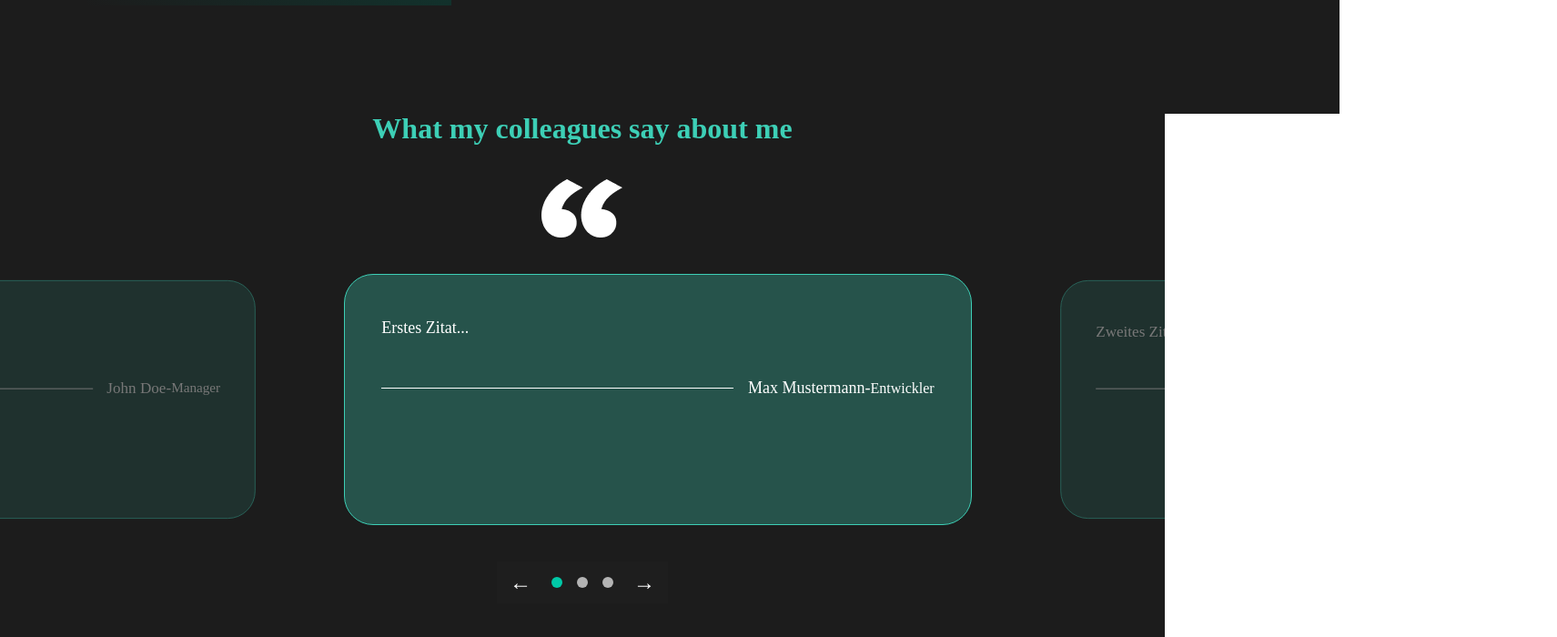
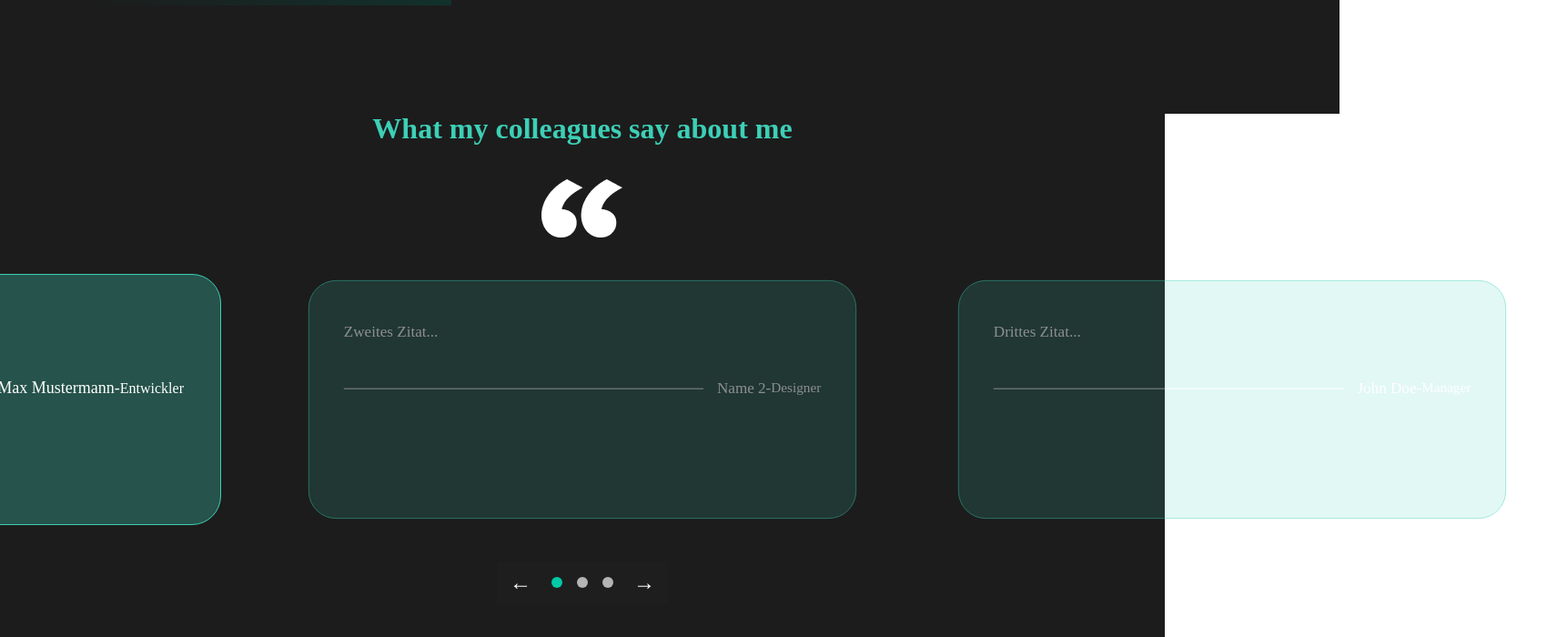
Before and after one commit to bethmannRolf/portfolio, an Angular app: page / in a window 1280 px wide. Shown: the part 3460-4160 px from the top of the page at 91% size, 1711 px wide, since content can reach past the window. Built offline with nearby package versions, Linux system fonts and the light colour scheme.

Commit message:
working on 3 quotation before skills

```diff
--- a/src/app/quotations/quotations.component.css
+++ b/src/app/quotations/quotations.component.css
@@ -1,3 +1,4 @@
+@charset "UTF-8";
 .quotations-section {
   background-color: #1c1c1c;
   color: white;
@@ -5,6 +6,7 @@
   flex-direction: column;
   align-items: center;
   gap: 40px;
+  width: 100vw;
 }
 
 .what-colleagues-say {
@@ -18,28 +20,26 @@
 .slider-container {
   display: flex;
   justify-content: center;
-  align-items: center;
   overflow: hidden;
   position: relative;
-  width: 100%;
   max-width: 100vw;
-  margin: 0 auto;
 }
 
 .slides-wrapper {
   display: flex;
-  transition: transform 0.5s ease-in-out;
-  gap: 80px;
+  transition: transform 0.5s ease;
+  will-change: transform;
 }
 
 .slide {
-  flex: 0 0 calc(100% / 3);
-  max-width: calc(100% / 3);
-  opacity: 0.4;
+  width: 632px;
+  margin: 0 40px;
+  opacity: 0.5;
   transform: scale(0.95);
-  transition: all 0.3s ease;
+  transition: transform 0.3s ease, opacity 0.3s ease;
   height: 274px;
   width: 632px;
+  /* Die tatsächliche Breite der Slides */
   border: 1px solid #3dcfb6;
   background-color: rgba(61, 207, 182, 0.3);
   border-radius: 32px;
@@ -49,3 +49,8 @@
   opacity: 1;
   transform: scale(1);
 }
+
+.slide.active {
+  opacity: 1;
+  transform: scale(1);
+}
--- a/src/app/quotations/quotations.component.html
+++ b/src/app/quotations/quotations.component.html
@@ -1,25 +1,42 @@
-<div class="quotations-section">
+<!-- <div class="quotations-section">
   <span class="what-colleagues-say">What my colleagues say about me</span>
   <img class="quote-sign-styling" src="../../assets/img/quotations/quotes.png">
 
 
 
-  <div class="slider-container">
-    <div class="slides-wrapper" [style.transform]="getSlideTransform()">
-      <div *ngFor="let slide of getVisibleSlides(); let i = index" class="slide" [class.active]="i === 1">
-        <app-quotation-card [text]="slide.text" [name]="slide.name" [position]="slide.position"></app-quotation-card>
-      </div>
+
+   <div class="slides-wrapper" [style.transform]="getSlideTransform()">
+    <div *ngFor="let slide of slides; let i = index"
+         class="slide"
+         [class.active]="i === currentIndex">
+      <app-quotation-card [text]="slide.text" [name]="slide.name" [position]="slide.position"></app-quotation-card>
     </div>
   </div>
-
-
-
-
-
 
 
   <app-slider-navigation [slides]="slides" [currentIndex]="currentIndex" (indexChanged)="onSlideChanged($event)">
   </app-slider-navigation>
 
 
+</div> -->
+
+
+<div class="quotations-section">
+  <span class="what-colleagues-say">What my colleagues say about me</span>
+  <img class="quote-sign-styling" src="../../assets/img/quotations/quotes.png" />
+
+  <div class="slider-container">
+    <div class="slides-wrapper" [style.transform]="getSlideTransform()">
+      <div *ngFor="let slide of slides; let i = index"
+           class="slide"
+           [class.active]="i === currentIndex">
+        <app-quotation-card [text]="slide.text" [name]="slide.name" [position]="slide.position"></app-quotation-card>
+      </div>
+    </div>
+
+  </div>
+
+
+  <app-slider-navigation [slides]="slides" [currentIndex]="currentIndex" (indexChanged)="onSlideChanged($event)">
+  </app-slider-navigation>
 </div>
--- a/src/app/quotations/quotations.component.min.css
+++ b/src/app/quotations/quotations.component.min.css
@@ -1 +1 @@
-.quotations-section{background-color:#1c1c1c;color:white;display:flex;flex-direction:column;align-items:center;gap:40px}.what-colleagues-say{font-weight:700;font-size:32px;line-height:100%;letter-spacing:0%;color:#3dcfb6}.slider-container{display:flex;justify-content:center;align-items:center;overflow:hidden;position:relative;width:100%;max-width:100vw;margin:0 auto}.slides-wrapper{display:flex;transition:transform 0.5s ease-in-out;gap:80px}.slide{flex:0 0 calc(100% / 3);max-width:calc(100% / 3);opacity:0.4;transform:scale(0.95);transition:all 0.3s ease;height:274px;width:632px;border:1px solid #3dcfb6;background-color:rgba(61,207,182,0.3);border-radius:32px}.slide.active{opacity:1;transform:scale(1)}
+.quotations-section{background-color:#1c1c1c;color:white;display:flex;flex-direction:column;align-items:center;gap:40px;width:100vw}.what-colleagues-say{font-weight:700;font-size:32px;line-height:100%;letter-spacing:0%;color:#3dcfb6}.slider-container{display:flex;justify-content:center;overflow:hidden;position:relative;max-width:100vw}.slides-wrapper{display:flex;transition:transform 0.5s ease;will-change:transform}.slide{width:632px;margin:0 40px;opacity:0.5;transform:scale(0.95);transition:transform 0.3s ease, opacity 0.3s ease;height:274px;width:632px;border:1px solid #3dcfb6;background-color:rgba(61,207,182,0.3);border-radius:32px}.slide.active{opacity:1;transform:scale(1)}.slide.active{opacity:1;transform:scale(1)}
--- a/src/app/quotations/quotations.component.scss
+++ b/src/app/quotations/quotations.component.scss
@@ -6,6 +6,7 @@
     flex-direction: column;
     align-items: center;
     gap: 40px;
+    width: 100vw;
 
 }
 
@@ -22,39 +23,61 @@
 
 // }
 
+// .slider-container {
+//   overflow: hidden;
+//   width: 100%;
+//   display: flex;
+//   justify-content: center;
+//   margin: 40px 0;
+//   }
+
 .slider-container {
+  .slider-container {
+    overflow: hidden;
+    width: 100vw;
     display: flex;
     justify-content: center;
-    align-items: center;
-    overflow: hidden;
     position: relative;
-    width: 100%;
-    max-width: 100vw; // z. B.
-    margin: 0 auto;
   }
 
-  .slides-wrapper {
-    display: flex;
-    transition: transform 0.5s ease-in-out;
-    gap: 80px;
-  }
+}
+
+.slides-wrapper {
+  display: flex;
+  transition: transform 0.5s ease;
+  gap: 80px; /* statt margin an jeder Slide */
+  padding: 0 40px; /* sorgt für gleichmäßigen Abstand links/rechts */
+}
 
 
+
+  // .slides-wrapper {
+  //   display: flex;
+  //   transition: transform 0.5s ease-in-out;
+  // }
+
   .slide {
-    flex: 0 0 calc(100% / 3);
-    max-width: calc(100% / 3);
-    opacity: 0.4;
+    flex-shrink: 0;
+    width: 632px;
+    height: 274px;
+
+    opacity: 0.5;
     transform: scale(0.95);
-    transition: all 0.3s ease;
+    transition: transform 0.3s ease, opacity 0.3s ease;
 
-    height: 274px;
-    width: 632px;//632px originalö
     border: 1px solid rgba(61, 207, 182, 1);
     background-color: rgba(61, 207, 182, 0.3);
     border-radius: 32px;
 
 
+
+    &.active {
+      opacity: 1;
+      transform: scale(1);
+    }
   }
+
+
 
   .slide.active {
     opacity: 1;
--- a/src/app/quotations/quotations.component.ts
+++ b/src/app/quotations/quotations.component.ts
@@ -1,31 +1,122 @@
+// import { Component } from '@angular/core';
+// import { QuotationCardComponent } from './quotation-card/quotation-card.component';
+// import { SliderNavigationComponent } from './slider-navigation/slider-navigation.component';
+// import { CommonModule } from '@angular/common';
+// @Component({
+//   selector: 'app-quotations',
+//   standalone: true,
+//   imports: [QuotationCardComponent, SliderNavigationComponent, CommonModule],
+//   templateUrl: './quotations.component.html',
+//   styleUrl: './quotations.component.scss'
+// })
+// export class QuotationsComponent {
+
+//   currentIndex = 0;
+
+
+//   onSlideChanged(index: number) {
+//     const slidesLength = this.slides.length;
+
+//     // Damit wir nicht aus dem Array rauslaufen:
+//     this.currentIndex = (index + slidesLength) % slidesLength;
+
+//     console.log('Aktueller Index nach Änderung:', this.currentIndex);
+//   }
+
+
+
+
+
+
+
+
+
+//   getVisibleSlides() {
+//     const prev = (this.currentIndex - 1 + this.slides.length) % this.slides.length;
+//     const next = (this.currentIndex + 1) % this.slides.length;
+//     return [this.slides[prev], this.slides[this.currentIndex], this.slides[next]];
+//   }
+
+
+
+
+
+
+
+//   slides = [
+//     {
+//       text: 'Erstes Zitat...',
+//       name: 'Max Mustermann',
+//       position: 'Entwickler'
+//     },
+//     {
+//       text: 'Zweites Zitat...',
+//       name: 'Name 2',
+//       position: 'Designer'
+//     },
+//     {
+//       text: 'Drittes Zitat...',
+//       name: 'John Doe',
+//       position: 'Manager'
+//     },
+//     {
+//       text: 'Vierte Zitat...',
+//       name: 'Name 2',
+//       position: 'Designer'
+//     },
+//     {
+//       text: 'Fünftes Zitat...',
+//       name: 'Name 2',
+//       position: 'Designer'
+//     },
+//     {
+//       text: 'Sechstes Zitat...',
+//       name: 'Name 2',
+//       position: 'Designer'
+//     },
+//   ];
+
+
+
+
+//   getSlideTransform() {
+//     const slideWidth = 712; // 632 + 80 Abstand
+//     const offset = this.currentIndex * slideWidth;
+//     return `translateX(-${offset}px)`;
+//   }
+
+
+
+
+// }
 import { Component } from '@angular/core';
+import { CommonModule } from '@angular/common';
 import { QuotationCardComponent } from './quotation-card/quotation-card.component';
 import { SliderNavigationComponent } from './slider-navigation/slider-navigation.component';
-import { CommonModule } from '@angular/common';
+
 @Component({
   selector: 'app-quotations',
   standalone: true,
-  imports: [QuotationCardComponent, SliderNavigationComponent, CommonModule],
+  imports: [CommonModule, QuotationCardComponent, SliderNavigationComponent],
   templateUrl: './quotations.component.html',
-  styleUrl: './quotations.component.scss'
+  styleUrls: ['./quotations.component.scss']
 })
 export class QuotationsComponent {
-
   currentIndex = 0;
 
-  // onSlideChanged(index: number) {
-  //   this.currentIndex = index;
-  // }
-
+  slides = [
+    { text: 'Erstes Zitat...', name: 'Max Mustermann', position: 'Entwickler' },
+    { text: 'Zweites Zitat...', name: 'Name 2', position: 'Designer' },
+    { text: 'Drittes Zitat...', name: 'John Doe', position: 'Manager' }
+    // { text: 'Viertes Zitat...', name: 'Name 4', position: 'Developer' },
+    // { text: 'Fünftes Zitat...', name: 'Name 5', position: 'UX Expert' },
+    // { text: 'Sechstes Zitat...', name: 'Name 6', position: 'Engineer' }
+  ];
 
   onSlideChanged(index: number) {
     const slidesLength = this.slides.length;
-
-    // Damit wir nicht aus dem Array rauslaufen:
     this.currentIndex = (index + slidesLength) % slidesLength;
   }
-
-
 
   getVisibleSlides() {
     const prev = (this.currentIndex - 1 + this.slides.length) % this.slides.length;
@@ -33,40 +124,29 @@ export class QuotationsComponent {
     return [this.slides[prev], this.slides[this.currentIndex], this.slides[next]];
   }
 
+  // getSlideTransform(): string {
+  //   const slideWidth = 632 + 80; // Breite + Abstand
+  //   const offset = Math.max(0, (this.currentIndex - 1) * slideWidth);
+  //   return `translateX(-${offset}px)`;
+  // }
+
+
+  getSlideTransform(): string {
+    const slideWidth = 632;
+    const gap = 80;
+    const totalSlideWidth = slideWidth + gap;
+    const containerWidth = window.innerWidth;
+
+    const offset = this.currentIndex * totalSlideWidth;
+    const centerOffset = offset - (containerWidth / 2) + (slideWidth / 2);
+
+    return `translateX(-${centerOffset}px)`;
+  }
 
 
 
-  slides = [
-    {
-      text: 'Erstes Zitat...',
-      name: 'Max Mustermann',
-      position: 'Entwickler'
-    },
-    {
-      text: 'Zweites Zitat...',
-      name: 'Name 2',
-      position: 'Designer'
-    },
-    {
-      text: 'Drittes Zitat...',
-      name: 'John Doe',
-      position: 'Manager'
-    }
-  ];
 
 
 
-  // getSlideTransform() {
-  //   const slideWidth = 632 + 80; // Slide + Abstand
-  //   return `translateX(-${slideWidth}px)`; // Immer der mittlere (Index 1) soll zentriert sein
-  // }
-
-
-  getSlideTransform() {
-    const slideWidth = 632 + 80; // slide width + gap
-    const offset = slideWidth * this.currentIndex;
-    return `translateX(-${offset}px)`;
-  }
-
 
 }
```
